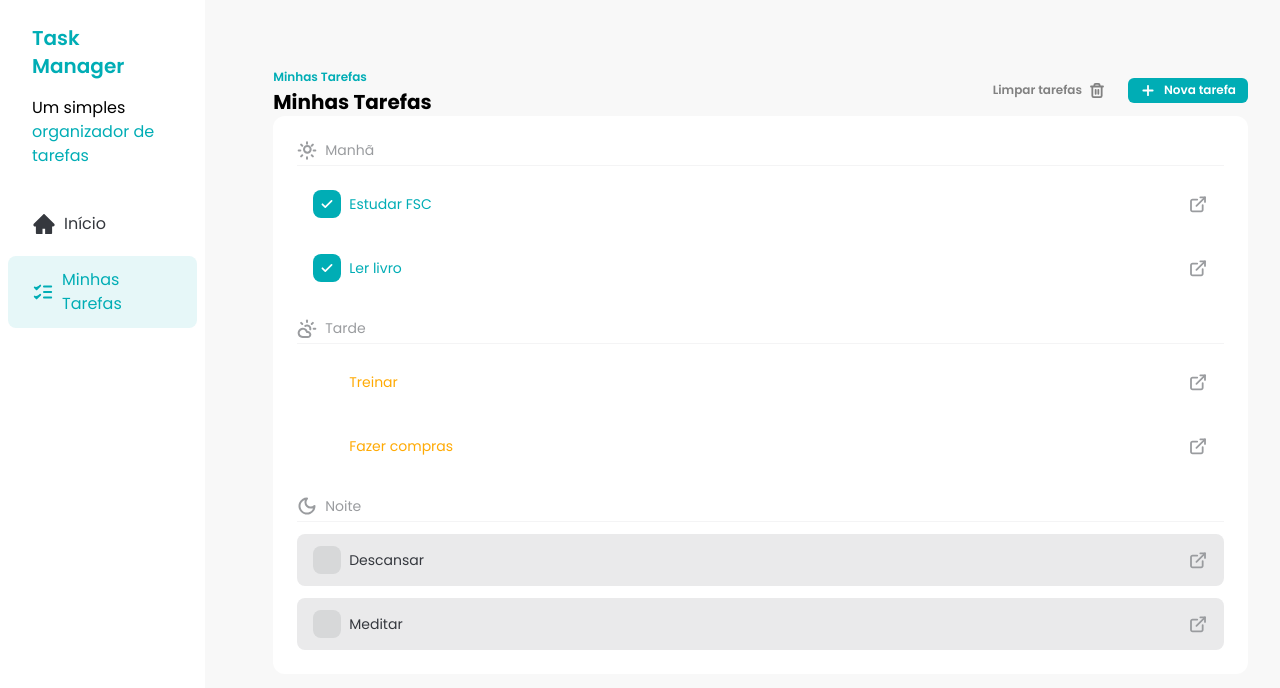
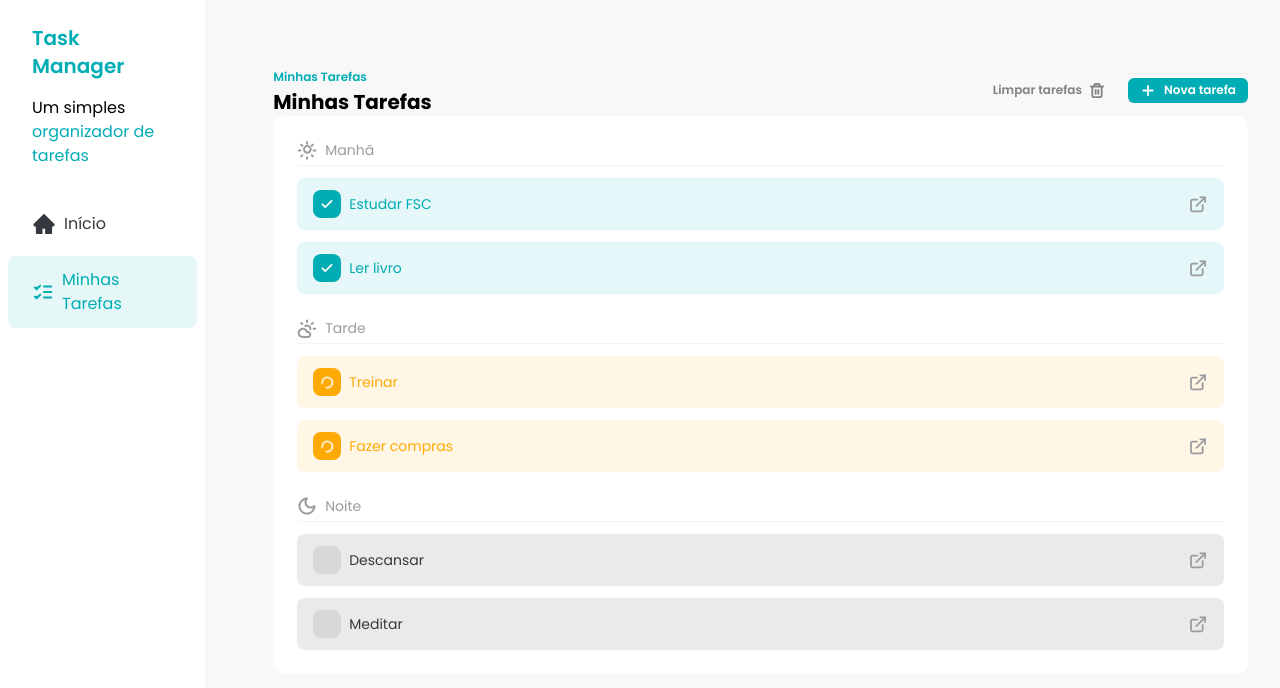
Before and after one commit to thi7silva/TaskManager, a React (Vite) app: page / in a window 1280 px wide. Shown: the top 688 px of the page. Built offline with nearby package versions, Linux system fonts and the light colour scheme.

Commit message:
feat: ensure task status can be changed

```diff
--- a/src/components/TaskItem.jsx
+++ b/src/components/TaskItem.jsx
@@ -2,14 +2,14 @@ import CheckIcon from '../assets/icons/check.svg?react';
 import LoaderIcon from '../assets/icons/loader.svg?react';
 import DetailsIcon from '../assets/icons/details.svg?react';
 
-const TaskItem = ({ task }) => {
+const TaskItem = ({ task, handleTaskCheckboxClick }) => {
   const getStatusClasses = (opacity) => {
     if (task.status === 'done') {
-      return `text-[#00ADB5] bg-[#00ADB5]${opacity ? '/10' : ''}`;
+      return `text-[#00ADB5] ${opacity ? 'bg-[#00ADB5]/10' : 'bg-[#00ADB5]'}`;
     }
 
     if (task.status === 'in_progress') {
-      return `text-[#FFAA04] bg-[#FFAA04]${opacity ? '/10' : ''}`;
+      return `text-[#FFAA04] ${opacity ? 'bg-[#FFAA04]/10' : 'bg-[#FFAA04]'}`;
     }
 
     if (task.status === 'not_started') {
@@ -19,7 +19,7 @@ const TaskItem = ({ task }) => {
 
   return (
     <div
-      className={`flex items-center justify-between gap-2 rounded-lg px-4 py-3 text-sm ${getStatusClasses(true)}`}
+      className={`flex items-center justify-between gap-2 rounded-lg px-4 py-3 text-sm transition ${getStatusClasses(true)}`}
     >
       <div className="flex items-center gap-2">
         <label
@@ -29,6 +29,7 @@ const TaskItem = ({ task }) => {
             type="checkbox"
             checked={task.status === 'done'}
             className="absolute h-full w-full cursor-pointer opacity-0"
+            onChange={() => handleTaskCheckboxClick(task.id)}
           />
           {task.status === 'done' && <CheckIcon />}
           {task.status === 'in_progress' && (
--- a/src/components/Tasks.jsx
+++ b/src/components/Tasks.jsx
@@ -10,11 +10,30 @@ import TASKS from '../constants/Tasks.js';
 import TaskItem from './TaskItem.jsx';
 
 const Tasks = () => {
-  const [tasks] = useState(TASKS);
+  const [tasks, setTasks] = useState(TASKS);
 
   const morningTasks = tasks.filter((task) => task.time === 'morning');
   const afternoonTasks = tasks.filter((task) => task.time === 'afternoon');
   const eveningTasks = tasks.filter((task) => task.time === 'evening');
+
+  const handleTaskCheckboxClick = (taskId) => {
+    const newTasks = tasks.map((task) => {
+      if (task.id !== taskId) {
+        return task;
+      }
+      if (task.status === 'not_started') {
+        return { ...task, status: 'in_progress' };
+      }
+      if (task.status === 'in_progress') {
+        return { ...task, status: 'done' };
+      }
+      if (task.status === 'done') {
+        return { ...task, status: 'not_started' };
+      }
+      return task;
+    });
+    setTasks(newTasks);
+  };
 
   return (
     <div className="w-full px-8 py-16">
@@ -42,21 +61,33 @@ const Tasks = () => {
         <div className="space-y-3">
           <TasksSeparator title="Manhã" icon={<SunIcon />} />
           {morningTasks.map((task) => (
-            <TaskItem key={task.id} task={task} />
+            <TaskItem
+              key={task.id}
+              task={task}
+              handleTaskCheckboxClick={handleTaskCheckboxClick}
+            />
           ))}
         </div>
 
         <div className="my-6 space-y-3">
           <TasksSeparator title="Tarde" icon={<CloudSun />} />
           {afternoonTasks.map((task) => (
-            <TaskItem key={task.id} task={task} />
+            <TaskItem
+              key={task.id}
+              task={task}
+              handleTaskCheckboxClick={handleTaskCheckboxClick}
+            />
           ))}
         </div>
 
         <div className="space-y-3">
           <TasksSeparator title="Noite" icon={<MoonIcon />} />
           {eveningTasks.map((task) => (
-            <TaskItem key={task.id} task={task} />
+            <TaskItem
+              key={task.id}
+              task={task}
+              handleTaskCheckboxClick={handleTaskCheckboxClick}
+            />
           ))}
         </div>
       </div>
```
